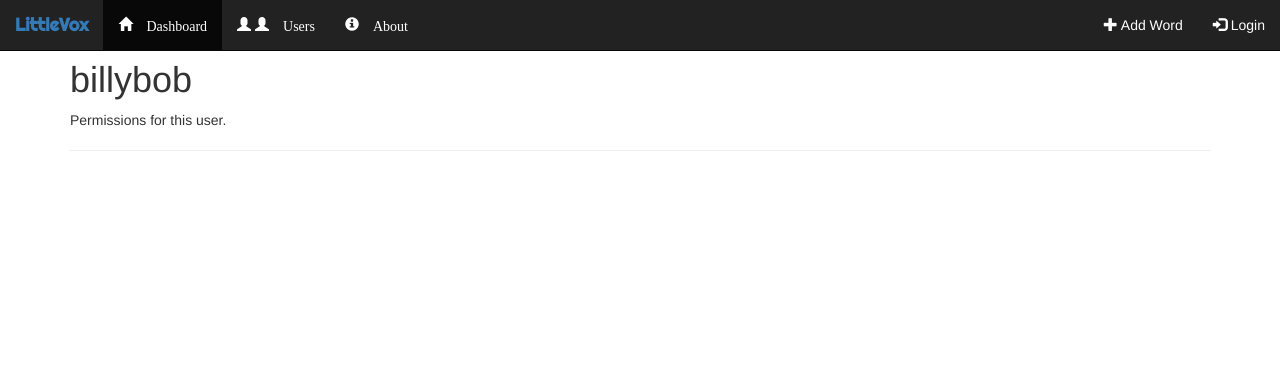
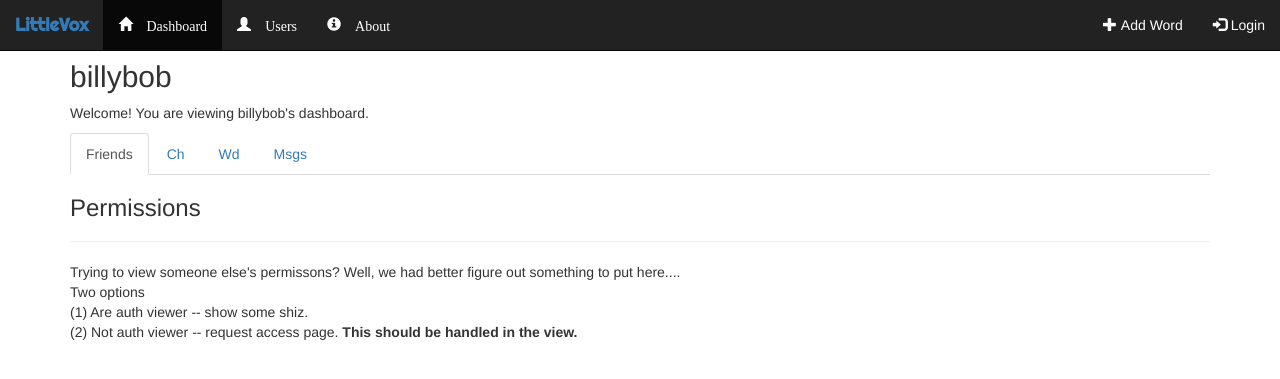
Before and after one commit to cstin854/littlevox, a Django app: a page that uses littlevox/outline/templates/outline/base.html in a window 1280 px wide. Shown: the top 379 px of the page. Run offline with Django 3.2, Linux system fonts and the light colour scheme; data comes from the database, SQL or seed files in the repository; both versions use the stored data as it was after the commit; some libraries are stand-ins or nearby versions.

Commit message:
got a bit lazy on commits. lots added.

```diff
--- a/littlevox/outline/admin.py
+++ b/littlevox/outline/admin.py
@@ -1,6 +1,7 @@
 from django.contrib import admin
-from .models import Child, Word, Viewer
+from .models import Child, Word, Viewer, Message
 
 admin.site.register(Child)
 admin.site.register(Word)
 admin.site.register(Viewer)
+admin.site.register(Message)
--- /dev/null
+++ b/littlevox/outline/helper_functions.py
@@ -0,0 +1,5 @@
+import datetime
+
+
+def easy_today():
+    return datetime.date.today().strftime('%m/%d/%Y')
--- a/littlevox/outline/templates/outline/base.html
+++ b/littlevox/outline/templates/outline/base.html
@@ -41,21 +41,20 @@
 
         <div class="collapse navbar-collapse" id="myNavbar">
             <ul class="nav navbar-nav">
-                    <li class="active" style="color: #FFFFFF;">
+                <li class="{% if dashboard_active %}active{% endif %}">
                     <a href="
                             {% if request.user.username %}/outline/user/{{ request.user.username }}/
                             {% else %}{% url 'outline:index' %}
-                            {% endif %}">
+                            {% endif %}" style="color: #FFFFFF;">
                         <span class="glyphicon glyphicon-home" aria-hidden="True">&nbsp;Dashboard</span>
                     </a>
                 </li>
-                    <li class="">
+                <li class="{% if users_active %}active{% endif %}">
                     <a href="{% url 'outline:users' %}" style="color: #FFFFFF;">
-                            <span class="glyphicon glyphicon-user" aria-hidden="True"></span>
                         <span class="glyphicon glyphicon-user" aria-hidden="True">&nbsp;Users</span>
                     </a>
                 </li>
-                    <li class="">
+                <li class="{% if about_active %}active{% endif %}">
                     <a href="#" style="color: #FFFFFF;">
                         <span class="glyphicon glyphicon-info-sign" aria-hidden="True">&nbsp;About</span>
                     </a>
@@ -64,15 +63,22 @@
             </ul>
 
             <ul class="nav navbar-nav navbar-right">
-                    <li><a href="#" style="color: #FFFFFF;"><span class="glyphicon glyphicon-plus"></span> Add Word</a></li>
+                <li class="{% if addword_active %}active{% endif %}">
+                    <a href="#" style="color: #FFFFFF;"><span class="glyphicon glyphicon-plus"></span>&nbsp;Add Word</a>
+                </li>
                 {% if request.user.username %}
-                    <li>
-                        <a href="{% url 'outline:logout' %}" style="color: #FFFFFF;"><span class="glyphicon glyphicon-log-out"></span>
+                <li class="{% if loginout_active %}active{% endif %}">
+                    <a href="{% url 'outline:logout' %}" style="color: #FFFFFF;"><span
+                            class="glyphicon glyphicon-log-out"></span>
                         &nbsp;Logout ({{ request.user.username }})
                     </a>
                 </li>
                 {% else %}
-                    <li><a href="{% url 'outline:login' %}" style="color: #FFFFFF;"><span class="glyphicon glyphicon-log-in"></span>&nbsp;Login</a></li>
+                <li class="{% if loginout_active %}active{% endif %}">
+                    <a href="{% url 'outline:login' %}" style="color: #FFFFFF;">
+                        <span class="glyphicon glyphicon-log-in"></span>&nbsp;Login
+                    </a>
+                </li>
                 {% endif %}
             </ul>
         </div>
--- /dev/null
+++ b/littlevox/outline/templates/outline/child_list.html
@@ -0,0 +1,14 @@
+{% if child_list %}
+<div class="list-group">
+    {% for child in child_list %}
+    <a href="/outline/{{ user }}/child/{{ child.url_friendly }}/" class="list-group-item">
+        <h4>{{ child }}</h4>
+    </a>
+    {% endfor %}
+</div>
+{% else %}
+<h4>No chittlins added.</h4>
+{% endif %}
+<span class="glyphicon glyphicon-plus"></span>
+<a href="{% url 'outline:addchild' %}">Click here to add chittlins.</a><br>
+Click on a the name of a child below to edit or delete.<br>
--- /dev/null
+++ b/littlevox/outline/templates/outline/dashboard.html
@@ -0,0 +1,47 @@
+{% extends 'outline/base.html' %}
+{% block title %}Dashboard{% endblock %}
+
+{% block body %}
+<div class="container">
+    <h2>{{ user }}</h2>
+    <p>{{ dashboard_header }}</p>
+
+    <ul class="nav nav-tabs">
+        <li class="active"><a data-toggle="tab" href="#home">Friends</a></li>
+        <li><a data-toggle="tab" href="#menu1">Ch</a></li>
+        <li><a data-toggle="tab" href="#menu2">Wd</a></li>
+        <li><a data-toggle="tab" href="#menu3">Msgs</a></li>
+    </ul>
+
+    <div class="tab-content">
+        <div id="home" class="tab-pane fade in active">
+            <h3>Permissions</h3>
+            <hr>
+            {% include 'outline/permissions_list.html' %}
+        </div>
+
+
+        <div id="menu1" class="tab-pane fade">
+            <h3>Ch</h3>
+            <hr>
+            {% include 'outline/child_list.html' %}<hr>
+        </div>
+
+
+        <div id="menu2" class="tab-pane fade">
+            <h3>Menu 2</h3>
+            <p>Sed ut perspiciatis unde omnis iste natus error sit voluptatem accusantium doloremque laudantium, totam
+                rem aperiam.</p>
+        </div>
+
+
+        <div id="menu3" class="tab-pane fade">
+            <h3>Menu 3</h3>
+            <p>Eaque ipsa quae ab illo inventore veritatis et quasi architecto beatae vitae dicta sunt explicabo.</p>
+        </div>
+
+
+    </div>
+</div>
+
+{% endblock %}
--- a/littlevox/outline/templates/outline/error_modal_body.html
+++ b/littlevox/outline/templates/outline/error_modal_body.html
@@ -8,14 +8,14 @@
           <button type="button" class="close" data-dismiss="modal">&times;</button>
           <h4 class="modal-title">
             {% if error_title %}
-            {{ error_title }}
+            {{ error_title|safe}}
             {% else %}
             Error
             {% endif %}
           </h4>
         </div>
         <div class="modal-body">
-          <p>{{ error_message }}</p>
+          <p>{{ error_message|safe }}</p>
         </div>
         <div class="modal-footer">
           <button type="button" class="btn btn-default" data-dismiss="modal">Close</button>
--- /dev/null
+++ b/littlevox/outline/templates/outline/permissions_list.html
@@ -0,0 +1,34 @@
+{% if is_owner %}
+
+    {% if viewer_list %}
+    <p>Authorized viewers of your profile:</p>
+    <ul class="list-group">
+        {% for viewer in viewer_list %}
+        <li class="list-group-item">
+            <h2>{{ viewer.viewer }}</h2>
+            <br>
+            <span class="glyphicon glyphicon-eye-open"></span>&nbsp;
+            <a href="/outline/user/{{ viewer.viewer }}/">View profile.</a>
+            <br>
+            <span class="glyphicon glyphicon-eye-close"></span>&nbsp;
+            <a href="/outline/rm/{{ viewer.viewer }}/">Remove viewing privileges.</a>
+        </li>
+        {% endfor %}
+    </ul>
+    {% else %}
+    <h4>
+        This profile is set to public.
+    </h4>
+    {% endif %}
+    <hr>
+    <span class="glyphicon glyphicon-plus"></span>
+    <a href="{% url 'outline:users' %}">Click here to search for and add viewers.</a>
+
+{% else %}
+
+    Trying to view someone else's permissons? Well, we had better figure out something to put here....<br>
+    Two options<br>
+    (1) Are auth viewer -- show some shiz.<br>
+(2) Not auth viewer -- request access page. <strong>This should be handled in the view.</strong>
+
+{% endif %}
--- a/littlevox/outline/templates/outline/simple_output.html
+++ b/littlevox/outline/templates/outline/simple_output.html
@@ -2,13 +2,14 @@
 
 <!-- Passed a reference to 'title', 'subtitle', and 'content' -->
 {% block body %}
+<hr>
 <div class="container">
 
     <h1>{{ title }}</h1>
     <h4>{{ subtitle }}</h4>
     <hr>
     <div class="well">
-        {{ content }}
+        {{ content|safe }}
     </div>
     <hr>
 </div>
--- a/littlevox/outline/urls.py
+++ b/littlevox/outline/urls.py
@@ -29,4 +29,8 @@ urlpatterns = [
     url(r'^itemlist/$', views.blank_item_list, name='itemlist'),
     url(r'^childlist/$', views.all_child_list, name='allchildlist'),
     url(r'^users/', views.users, name='users'),
+    url(r'^addword/', views.addword, name='addword'),
+    url(r'^addchild/', views.addchild, name='addchild'),
+    url(r'^rm/(?P<user>[A-Za-z0-9]+)/', views.remove_viewer, name='remove_viewer'),
+    url(r'^frrq/(?P<recipient>[A-Za-z0-9]+)/', views.friend_request, name='friend_request'),
 ]
--- a/littlevox/outline/views.py
+++ b/littlevox/outline/views.py
@@ -1,6 +1,6 @@
 from django.shortcuts import render
 from django.http import HttpResponse
-from .models import Child, Word, ItemListObject
+from .models import Child, Word, ItemListObject, Message
 from django.contrib.auth.models import User
 from django.views.generic import View
 from django.views.decorators.cache import patch_cache_control
@@ -13,17 +13,30 @@ from math import ceil as ceiling
 from .simple_search import get_matches
 from random import sample
 from django.views.decorators.cache import cache_control
+from .helper_functions import easy_today
 
 
 # Create your views here.
 
 # TODO: Clearly this needs to be cleaned up!
 def index(request, context={}):
-    context['title'] = 'Splashscreen'
-    context['subtitle'] = 'Here be dragons.'
-    context['content'] = 'Yo whaddup son?'
-    return render(request, 'outline/simple_output.html', context)
 
+    if request.user.username:
+        return redirect('outline:user_junk', user=request.user.username)
+    else:
+        context['title'] = 'Why u here?'
+        context['subtitle'] = 'Here be dragons.'
+        context['content'] = 'Yo whaddup son?'
+        context['dashboard_active'] = True
+        return render(request, 'outline/simple_output.html', context)
+
+
+def addword(request):
+    return index(request, context={'error_message': 'This view is not hooked up yet.'})
+
+
+def addchild(request):
+    return addword(request)
 
 # TODO: This is just a temp view to show all word objects.
 def word_test(request):
@@ -39,43 +52,123 @@ def word_test(request):
 def logout_view(request):
     username = request.user.username
     if not username:
-        username = 'Logout'
-    context = {}
+        username = ''
+    logout(request)
+    context = dict()
     context['error_title'] = username
     context['error_message'] = 'You have been logged out.'
-    logout(request)
     return index(request, context)
 
+
+def remove_viewer(request, user):
+
+    if request.POST:  # if POSt data received
+        if 'revoke' in request.POST:  # if the requester confirmed removing "viewer" from auth'd viewers:
+            requester = User.objects.get(username=request.user.username)
+            viewer = requester.viewer_set.get(viewer=request.POST['viewer'])
+            viewer.delete()
+        # either way, redirect to user dashboard view
+        return redirect('outline:user_junk', user=request.user.username)
+
+    else:  # if no POST data...
+
+        if request.user.username:
+            context = dict()
+            requester = User.objects.get(username=request.user.username)
+            try:
+                viewer = requester.viewer_set.get(viewer=user)
+            except:
+                request.session['error_message'] = "Privileges cannot be revoked because that user does not have" \
+                                                   " permissions to view your profile."
+                return redirect('outline:user_junk', user=requester)
+
+            context['viewer'] = viewer
+            context['requester'] = requester
+            context['dashboard_active'] = True
+
+            return render(request, 'outline/remove_viewer_template.html', context)
+
+        else:
+            return redirect('outline:index')
 
 # TODO: get_object_or_404 with user
 # this view is just used for testing permissions stuff.
 # Can eventually be deleted.
 def user_junk(request, user):
+
     context = dict()
-    context['title'] = str(user)
-    context['intro_text'] = "Permissions for this user."
+
+    if 'error_message' in request.session:
+        context['error_message'] = request.session['error_message']
+        del request.session['error_message']
+        request.session.modified = True
+
+    if 'error_title' in request.session:
+        context['error_title'] = request.session['error_title']
+        del request.session['error_title']
+        request.session.modified = True
+
     try:
         user = User.objects.get(username=user)
     except:
-        request.session['error_message'] = "No such user."
+        request.session['error_message'] = "That user does not exist."
         return redirect('outline:users')
-    if User.objects.get(username=user).viewer_set.all():
-        context['content'] = "This user has set permissions."
-        context['list_of_items'] = ItemListObject(title="Permy perm.")
+
+    context['dashboard_active'] = True
+    context['user'] = user.username
+    try:
+        context['viewer_list'] = list(user.viewer_set.all())
+    except:
+        context['viewer_list'] = False
+
+    try:
+        context['child_list'] = list(user.child_set.all())
+    except:
+        context['child_list'] = False
+
+    if request.user.username == user.username:
+        # Do something when this is the user's dashboard
+        context['dashboard_header'] = "Welcome! This is your dashboard."
+        context['is_owner'] = True
     else:
-        context['content'] = 'This user has NOT set permissions. Profile is public.'
-        context['list_of_items'] = []
-    return itemlist(request, context)
+        # Do something if this is not the user's dashboard.
+        context['dashboard_header'] = "Welcome! You are viewing " + user.username + "'s dashboard."
+        context['is_ownder'] = False
+
+    return render(request, 'outline/dashboard.html', context)
 
 
-# As of now, this defines a view showing all users.
-# Eventually, this should be changed to have a search function, which should, in turn, utilize
-# the functionality of simple_search.py.
+def friend_request(request, recipient):
+    context = dict()
+
+    if request.POST:
+        message = Message()
+        message.date = request.POST['date']
+        message.recipient = User.objects.get(username=request.POST['recipient'])
+        message.sender = request.POST['sender']
+        message.message = request.POST['message']
+        if message.is_valid():
+            message.save()
+            request.session['error_title'] = "Thank you!"
+            request.session['error_message'] = "Your message has been sent."
+        else:
+            request.session['error_title'] = "Thank you!"
+            request.session['error_message'] = "Your message has been processed."
+        return redirect('outline:user_junk', user=request.user.username)
+    else:
+        context['recipient'] = recipient
+        context['user_active'] = True
+        context['date'] = easy_today()
+        context['sender'] = request.user.username
+        return render(request, 'outline/frrq.html', context)
+
+
 @cache_control(max_age=0, no_cache=True, no_store=True, must_revalidate=True)
 def users(request):
 
     DEFAULT_SEARCH_RESULTS = 15
     context = dict()
+    context['users_active'] = True
 
     if 'error_message' in request.session:
         context['error_message'] = request.session['error_message']
@@ -85,10 +178,10 @@ def users(request):
     # If landing on the page with GET method
     if not request.POST:
         # TODO: Change this next line when Users have an attribute for 'searchable'
-        folks = sample(list(User.objects.all()), 9)  # Getting a sample of User objects
+        folks = sample(list(User.objects.all()), 12)  # Getting a sample of User objects
         user_items = []  # Initializing an empty list to all ItemListObject representations of Users.
         for folk in folks:
-            user_items.append(user_to_itemlist_item(folk))
+            user_items.append(user_to_itemlist_item(folk, viewer=request.user.username))
         context['num_per_row'] = 4
         context['title'] = 'All users'
         context['intro_text'] = 'List of all users.'
@@ -104,18 +197,38 @@ def users(request):
         context['search_bar'] = True
         context['list_of_items'] = []
         for match in matches:
-            context['list_of_items'].append(user_to_itemlist_item(match))
+            context['list_of_items'].append(user_to_itemlist_item(match, viewer=request.user.username))
 
         return itemlist(request, context)
 
 
-def user_to_itemlist_item(user):
+def user_to_itemlist_item(user, viewer=False):
     title = user.username
     imgsrc = False  # Could do profile picture at some point.
-    text = user.email
-    link = '/outline/user/' + user.username + '/'
-    link_text = 'View Profile'
-    return ItemListObject(title=title, imgsrc=imgsrc, text=text, link=link, link_text=link_text)
+    try:
+        viewer = User.objects.get(username=viewer)
+    except:
+        viewer = False
+    print('Viewer = ', viewer)
+    try:
+        set = User.objects.get(username=user).viewer_set.get(viewer=viewer)
+    except:
+        if user == viewer:
+            can_view = True
+        else:
+            can_view = False
+        set = 'Nada'
+    else:
+        can_view = True
+    print('--------viewerset = ', set)
+    print('Can view? ', can_view, '\n')
+    if can_view:
+        link = '/outline/user/' + user.username + '/'
+        link_text = 'View Profile'
+    else:
+        link = '/outline/frrq/' + user.username + '/'
+        link_text = 'Friend request!'
+    return ItemListObject(title=title, imgsrc=imgsrc, text='', link=link, link_text=link_text)
 
 
 def login_view(request):
@@ -142,7 +255,8 @@ def login_view(request):
             error_message = 'There was an error with your login attempt. Please check your username and '
             error_message += 'password again. If you believe you are receiving this message in error, '
             error_message += 'please contact us.'
-            return render(request, 'outline/login_form.html', {'error_message': error_message})
+            return render(request, 'outline/login_form.html', {'error_message': error_message,
+                                                               'loginout_active': True})
     # If GET
     else:
         # If the user is already logged in, prompt the user to logout or contact admin.
@@ -155,7 +269,7 @@ def login_view(request):
             context['error_title'] = 'Already logged in:'
             return index(request, context)
         # Otherwise, render the login_form.
-        return render(request, 'outline/login_form.html')
+        return render(request, 'outline/login_form.html', {'loginout_active': True})
 
 
 def register(request):
@@ -204,7 +318,8 @@ def register(request):
         # if retry_flag = True, jump back to registration page with error_message in the context
         # else, save and login user, then redirect to a splash page.
         if retry_flag:
-            return render(request, 'outline/registration_form.html', {'error_message': error_message})
+            return render(request, 'outline/registration_form.html', {'error_message': error_message,
+                                                                      'loginout_active': True})
         else:
             # TODO: (1) Actually register the user, (2) Send to a splash page
             user = User()
@@ -212,11 +327,9 @@ def register(request):
             user.set_password(request.POST['password'])
             user.email = request.POST['email']
             user.save()
-            print('Password = ', request.POST['password'])
 
             # returns User object if credentials are valid
             user = authenticate(username=user.username, password=request.POST['password'])
-            print(user)
 
             if user is not None and user.is_active:
                 login(request, user)
@@ -225,7 +338,7 @@ def register(request):
                 # return render(request, 'outline/registration_form_02.html', {'error_message': 'Valid registration!'})
 
     else:
-        return render(request, 'outline/registration_form.html')
+        return render(request, 'outline/registration_form.html', {'loginout_active': True})
 
 
 # Used to R&D the item_list display. Just makes dummy data for display.
```
Also changed, not shown: littlevox/outline/models.py (+45 -4 lines), littlevox/outline/templates/outline/frrq.html (added, +28 -0 lines), littlevox/outline/templates/outline/remove_viewer_template.html (added, +20 -0 lines), littlevox/db.sqlite3. Lines whose indentation alone changed are shown as unchanged.
